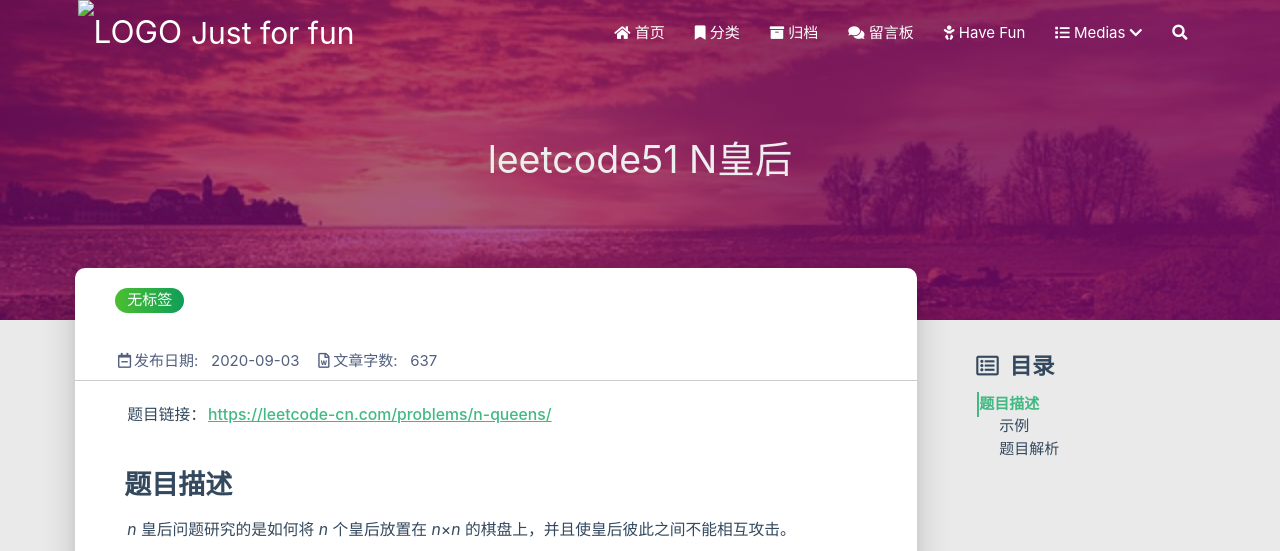
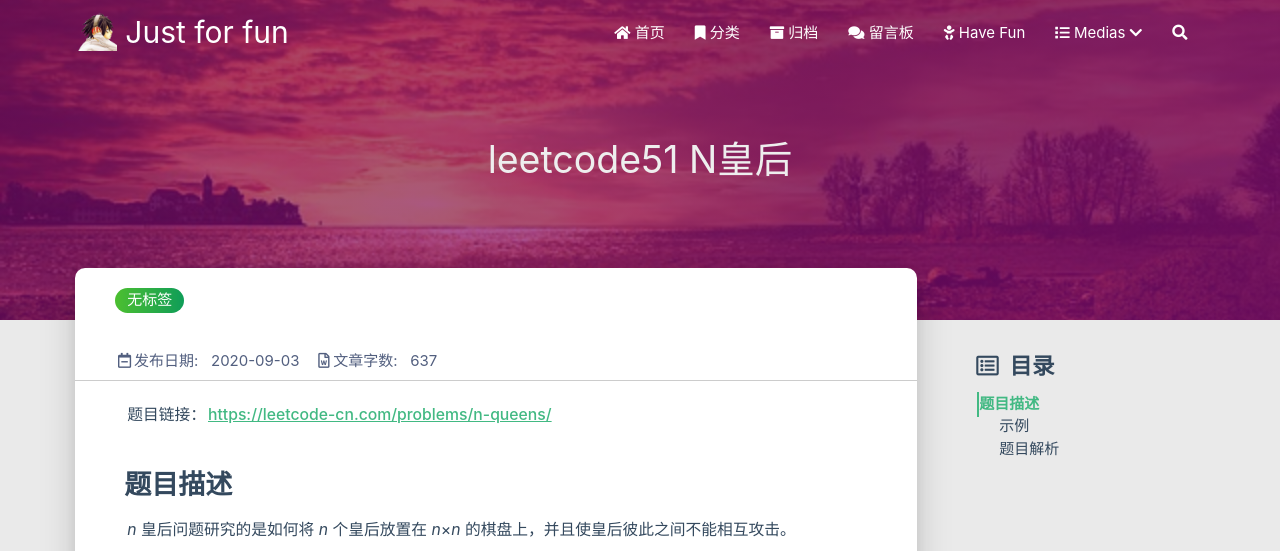
Before and after one commit to TPF2017/TPF2017.github.io, a plain HTML site: page 2020/09/03/LeetCode51 N皇后/index.html in a window 1280 px wide. Shown: the top 551 px of the page. Drawn offline with Linux system fonts and the light colour scheme; some packages are replaced by stand-ins of ours; no server answers; a script that the page names is missing.

Commit message:
Site updated: 2020-09-21 22:43:52

```diff
--- a/2020/09/03/LeetCode51 N皇后/index.html
+++ b/2020/09/03/LeetCode51 N皇后/index.html
@@ -17,7 +17,7 @@
 
 
     <title>leetcode51 N皇后 | Just for fun</title>
-    <link rel="icon" type="image/jpeg" href="/L_.jpg">
+    <link rel="icon" type="image/png" href="/L.png">
 
     <link rel="stylesheet" type="text/css" href="/libs/awesome/css/all.css">
     <link rel="stylesheet" type="text/css" href="/libs/materialize/materialize.min.css">
@@ -40,7 +40,7 @@
             <div class="brand-logo">
                 <a href="/" class="waves-effect waves-light">
 
-                    <img src="/L_.jpg" class="logo-img" alt="LOGO">
+                    <img src="/L.png" class="logo-img" alt="LOGO">
 
                     <span class="logo-span">Just for fun</span>
                 </a>
@@ -169,7 +169,7 @@
 
     <div class="mobile-head bg-color">
 
-        <img src="/L_.jpg" class="logo-img circle responsive-img">
+        <img src="/L.png" class="logo-img circle responsive-img">
 
         <div class="logo-name">Just for fun</div>
         <div class="logo-desc">
```
Also changed, not shown: about/index.html (+3 -3 lines), archives/2020/09/index.html (+3 -3 lines), archives/2020/index.html (+3 -3 lines), archives/index.html (+3 -3 lines), categories/index.html (+3 -3 lines), contact/index.html (+3 -3 lines), friends/index.html (+3 -3 lines), index.html (+3 -3 lines), tags/index.html (+3 -3 lines), L.png (added).
